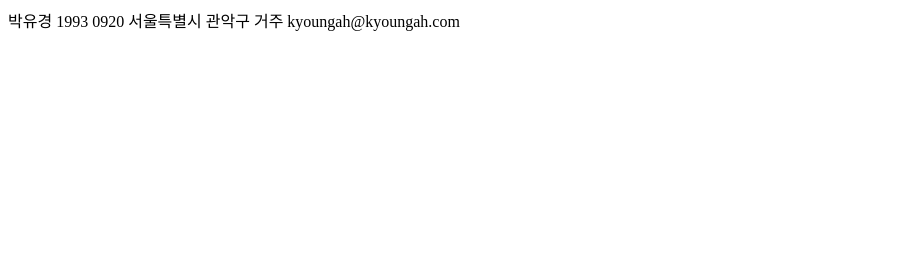
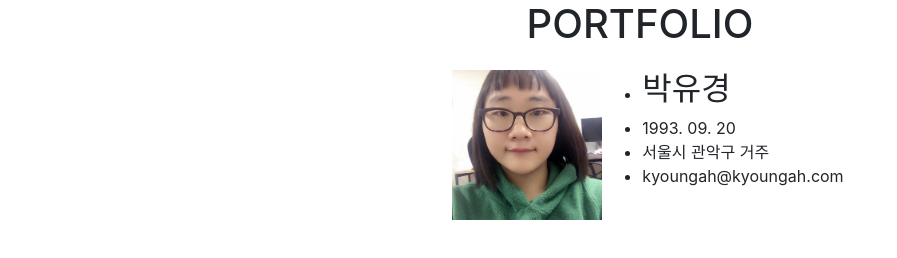
Before and after one commit to partyKyoung/portfolio, a plain HTML site: page index.html in a window 1280 px wide. Shown: the whole page, without its empty margins (0-897 px from the left). Drawn offline with nearby package versions, Linux system fonts and the light colour scheme.

Commit message:
프로필 페이지 구조 작성

```diff
--- a/css/index.css
+++ b/css/index.css
@@ -0,0 +1,20 @@
+.portfolio-header {
+  position: fixed;
+  top: 0;
+  z-index: 1;
+  width: 100%;
+  height: 50px;
+  line-height: 50px;
+  text-align: center;
+}
+
+.profile-image {
+  max-width: 150px;
+  max-height: 150px;
+  width: auto;
+  height: auto;
+}
+
+.section {
+  padding-top: 70px;
+}
--- a/index.html
+++ b/index.html
@@ -4,23 +4,38 @@
 <head>
   <meta charset="utf-8">
   <meta name="viewport" content="width=device-width, initial-scale=1, shrink-to-fit=no">
+  <link rel="stylesheet" href="https://maxcdn.bootstrapcdn.com/bootstrap/4.0.0/css/bootstrap.min.css" integrity="sha384-Gn5384xqQ1aoWXA+058RXPxPg6fy4IWvTNh0E263XmFcJlSAwiGgFAW/dAiS6JXm"
+    crossorigin="anonymous">
   <link rel="stylesheet" href="./css/index.css" />
   <title>박유경 포트폴리오</title>
 </head>
 
 <body>
-  <div class="portfolio">
+  <header class="portfolio-header">
+    <h1>PORTFOLIO</h1>
+  </header>
+  <section class="portfolio container">
+    <div class="section d-flex justify-content-center">
+      <div class="float-left ml-3">
+        <img src="./images/me.jpg" class="profile-image" alt="프로필 이미지" />
+      </div>
+      <ul class="float-left">
+        <li>
+          <h2>박유경</h2>
+        </li>
+        <li>1993. 09. 20</li>
+        <li>서울시 관악구 거주</li>
+        <li>kyoungah@kyoungah.com</li>
+      </ul>
+    </div>
+    </div>
     <div class="section">
-      박유경 1993 0920 서울특별시 관악구 거주 kyoungah@kyoungah.com
-
-    </div>
-    <div class="section" data-anchor="slide1">
       내 스킬
     </div>
-    <div class="section" data-anchor="slide2">
+    <div class="section">
       내 경력
     </div>
-  </div>
+  </section>
 
   <script src="https://cdnjs.cloudflare.com/ajax/libs/jquery/3.2.1/jquery.min.js"></script>
   <script type="text/javascript" src="./js/fullpage.js/vendors/scrolloverflow.min.js"></script>
```
Also changed, not shown: images/me.jpg (added).
